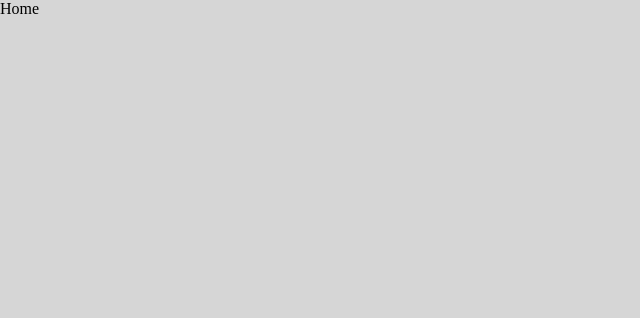
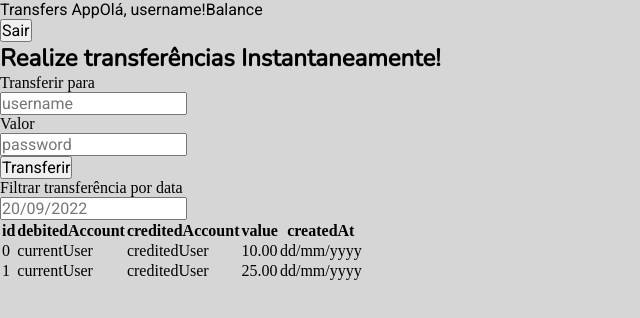
Before and after one commit to guihtryb/ngcash, a React (Vite) app in the folder app/frontend/transfers-app/: page /home in a window 1280 px wide. Shown: the top 318 px of the page, without its empty margins (0-640 px from the left). Built offline with nearby package versions, Linux system fonts and the light colour scheme.

Commit message:
feat(frontend): Home page structure done

```diff
--- a/app/frontend/transfers-app/src/pages/Home.tsx
+++ b/app/frontend/transfers-app/src/pages/Home.tsx
@@ -1,7 +1,92 @@
 import React from 'react';
+import Button from '../components/Button';
+import Form from '../components/Form';
+import Input from '../components/Input';
+
+const transferInputs = [
+  {
+    labelText: 'Transferir para',
+    type: 'text',
+    name: 'input-transfer-username',
+    id: 'input-transfer-username',
+    placeholder: 'username',
+    testId: 'input-transfer-username',
+  },
+  {
+    labelText: 'Valor',
+    type: 'text',
+    name: 'input-transfer-value',
+    id: 'input-transfer-value',
+    placeholder: 'password',
+    testId: 'input-transfer-value',
+  },
+];
 
 export default function Home() {
+  const handleSubmit = (e: React.FormEvent) => {
+    e.preventDefault();
+  };
+
   return (
-    <div>Home</div>
+    <div>
+      <header>
+        <span>
+          Transfers App
+        </span>
+        <span>
+          Olá, username!
+        </span>
+        <span>
+          Balance
+        </span>
+        <Button testId="button-log-out" text="Sair" handleClick={() => null} type="button" />
+      </header>
+      <main>
+        <section>
+          <h1>Realize transferências Instantaneamente!</h1>
+          <Form
+            btnTestId="button-submit-transfer"
+            btnText="Transferir"
+            handleSubmit={handleSubmit}
+            inputs={transferInputs}
+          />
+        </section>
+
+        <Input
+          id="input-transfers-filter"
+          name="input-transfers-filter"
+          placeholder="20/09/2022"
+          testId="input-transfers-filter"
+          type="text"
+          labelText="Filtrar transferência por data"
+        />
+
+        <table>
+          <tr>
+            <th>id</th>
+            <th>debitedAccount</th>
+            <th>creditedAccount</th>
+            <th>value</th>
+            <th>createdAt</th>
+          </tr>
+          <tr>
+            <td>0</td>
+            <td>currentUser</td>
+            <td>creditedUser</td>
+            <td>10.00</td>
+            <td>dd/mm/yyyy</td>
+          </tr>
+          <tr>
+            <td>1</td>
+            <td>currentUser</td>
+            <td>creditedUser</td>
+            <td>25.00</td>
+            <td>dd/mm/yyyy</td>
+          </tr>
+        </table>
+
+      </main>
+    </div>
+
   );
 }
--- a/app/frontend/transfers-app/src/pages/Login.tsx
+++ b/app/frontend/transfers-app/src/pages/Login.tsx
@@ -30,10 +30,10 @@ export default function Login() {
     <main>
       <h1>Login</h1>
       <Form
+        btnTestId="button-login"
+        btnText="Entrar"
         handleSubmit={handleSubmit}
         inputs={loginInputs}
-        btnTestId="button-login"
-        btnText="Entrar"
       />
       <p>
         Ainda não possui uma conta?
--- a/app/frontend/transfers-app/src/pages/Register.tsx
+++ b/app/frontend/transfers-app/src/pages/Register.tsx
@@ -28,12 +28,12 @@ export default function register() {
 
   return (
     <main>
-      <h1>Registro</h1>
+      <h1>Registrar</h1>
       <Form
+        btnTestId="button-register"
+        btnText="Registrar"
         handleSubmit={handleSubmit}
         inputs={registerInputs}
-        btnTestId="button-register"
-        btnText="Registrar"
       />
       <p>
         Já possui uma conta?
```
